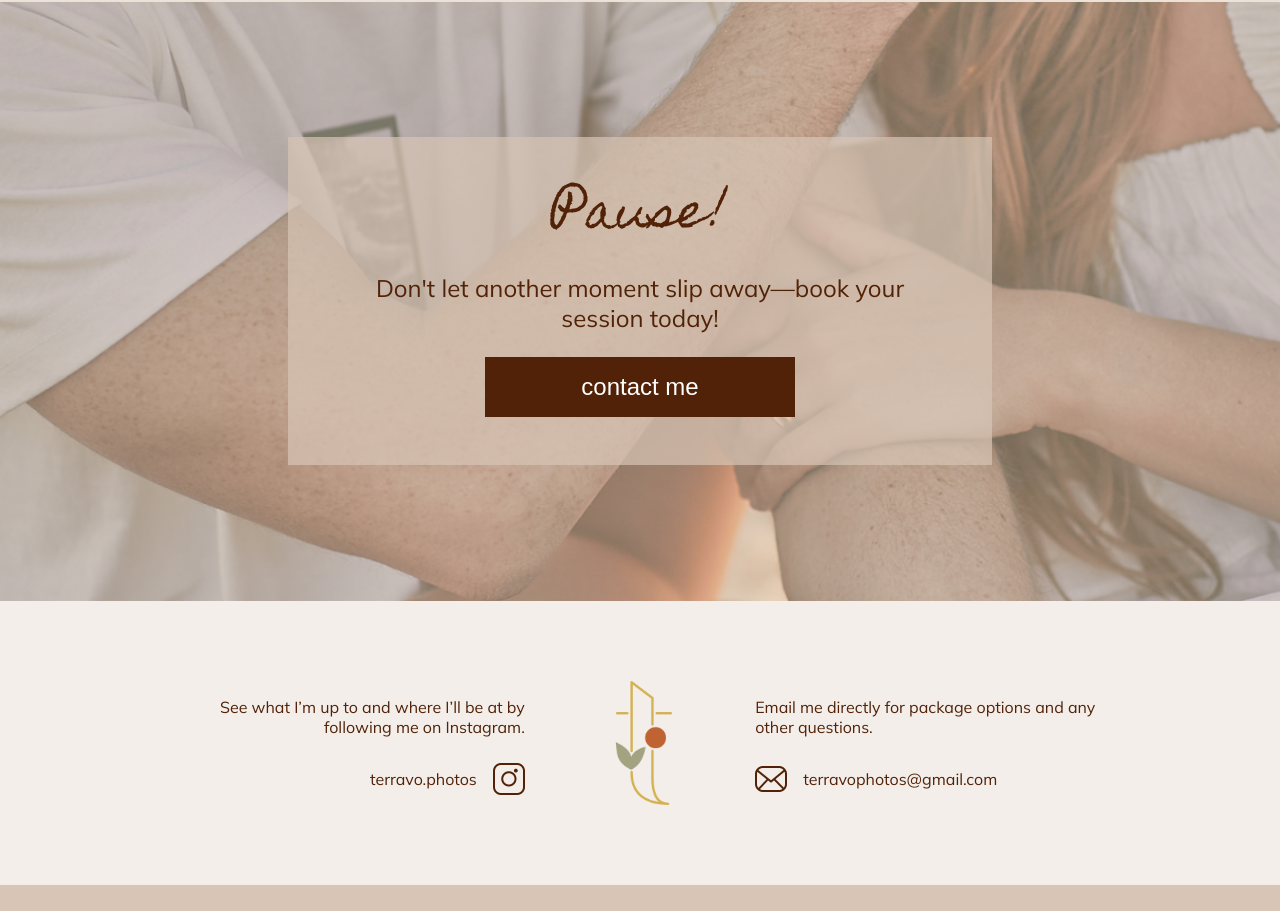
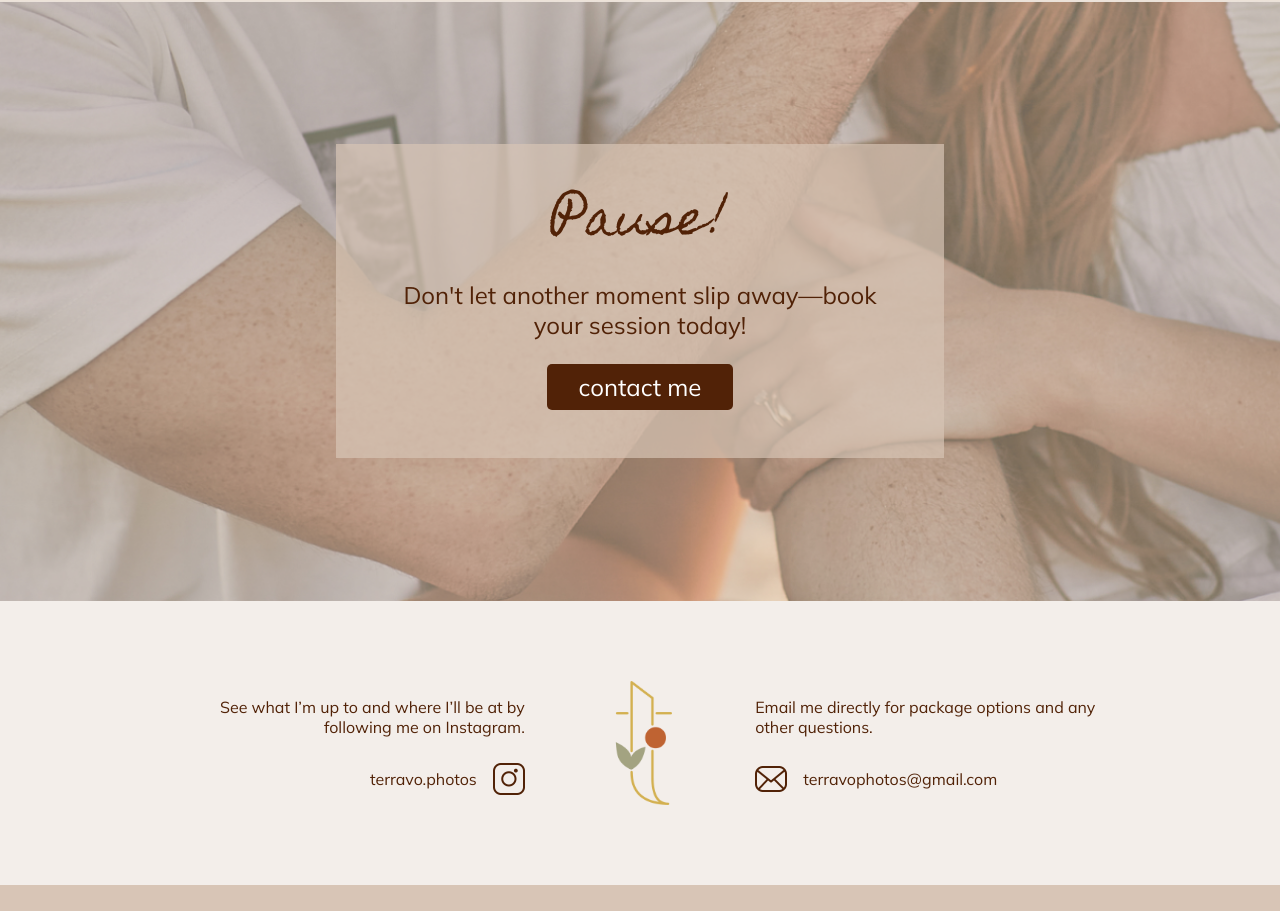
Before and after one commit to ThaoMinhVo/terraphotos, a React (Create React App) app: page / in a window 1280 px wide. Shown: the part 3577-4488 px from the top of the page. Built offline with nearby package versions, Linux system fonts and the light colour scheme.

Commit message:
contact button in CTA section updated

```diff
--- a/src/sections/homeCta.js
+++ b/src/sections/homeCta.js
@@ -8,7 +8,7 @@ function homeCta() {
         <div className="home-cta-content">
           <h2 className="dark">Pause!</h2>
           <p>Don't let another moment slip away—book your session today!</p>
-          <button>contact me</button>
+          <a className="home-cta-btn" href="/contact">contact me</a>
         </div>
       </div>
     </div>
--- a/src/styles/footer.scss
+++ b/src/styles/footer.scss
@@ -220,6 +220,7 @@
 
   .legal {
     text-align: center;
+    margin-left: 0;
   }
 
   .icon {
--- a/src/styles/homeCta.scss
+++ b/src/styles/homeCta.scss
@@ -14,9 +14,10 @@
     @include flexbox();
     align-items: center;
     background-color: rgba(216, 197, 182, 0.7);
+    box-sizing: border-box;
     flex-direction: column;
-    max-width: 40%;
-    padding: 4rem 6rem;
+    max-width: 45%;
+    padding: 4rem 3rem;
     text-align: center;
     font-size: 1.5rem;
 
@@ -24,6 +25,13 @@
       font-size: 3rem;
       line-height: 4rem;
     }
+  }
+
+  &-btn {
+    background-color: var.$accent-3-dark;
+    border-radius: 5px;
+    color: var.$white;
+    padding: 0.5rem 2rem;
   }
 }
 
@@ -45,11 +53,12 @@
 @media (max-width: var.$mobile) {
   // rules here apply to devices from 501px to 768px (inclusive)
   .home-cta {
+    min-height: 400px;
     padding: 3rem;
     &-content {
       font-size: 1.25rem;
       max-width: 80%;
-      padding: 5rem 2rem;
+      padding: 3rem 1rem;
 
       & > h2 {
         font-size: 2.5rem;
@@ -63,8 +72,8 @@
   .home-cta {
     padding: 2rem;
     &-content {
-      max-width: 90%;
-      padding: 5rem 2rem;
+      max-width: 100%;
+      padding: 3rem 2rem;
     }
   }
 }
```
